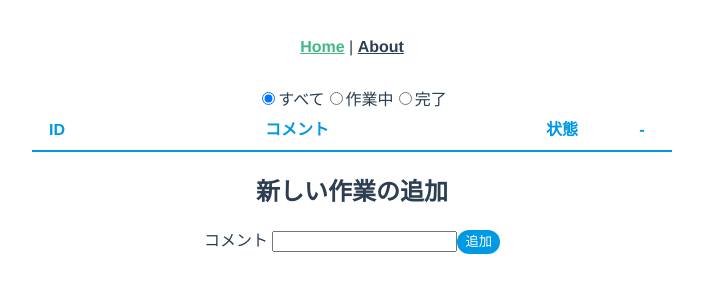
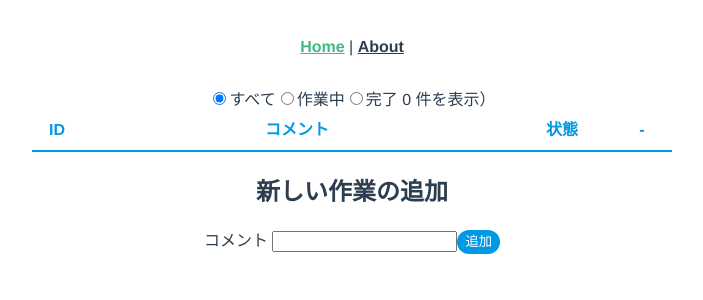
Before and after one commit to gkapa/vue_tutorial, a Vue app: page /#/ in a window 1280 px wide. Shown: the top 300 px of the page, without its empty margins (288-991 px from the left). Built offline with nearby package versions, Linux system fonts and the light colour scheme.

Commit message:
STEP12 リストの絞り込み機能

```diff
--- a/src/components/Home.vue
+++ b/src/components/Home.vue
@@ -5,6 +5,8 @@
         label.label
       }}
     </label>
+
+    {{ computedTodos.length }} 件を表示）
 
     <table>
       <!-- テーブルヘッダー -->
@@ -18,7 +20,7 @@
       </thead>
       <tbody>
         <!-- ここに <tr> で ToDo の要素を1行づつ繰り返し表示 -->
-        <tr v-for="item in todos" v-bind:key="item.id">
+        <tr v-for="item in computedTodos" v-bind:key="item.id">
           <th>{{ item.id }}</th>
           <td>{{ item.comment }}</td>
           <td class="state">
@@ -126,6 +128,15 @@ export default defineComponent({
       var index = this.todos.indexOf(item);
       this.todos.splice(index, 1);
     },
+
+    computedTodos: function () {
+      // データ current が -1 ならすべて
+      // それ以外なら current と state が一致するものだけに絞り込む\
+      const current = this.current;
+      return this.todos.filter(function (el) {
+        return current < 0 ? true : current === el.state;
+      }, this);
+    },
   },
 
   watch: {
```
